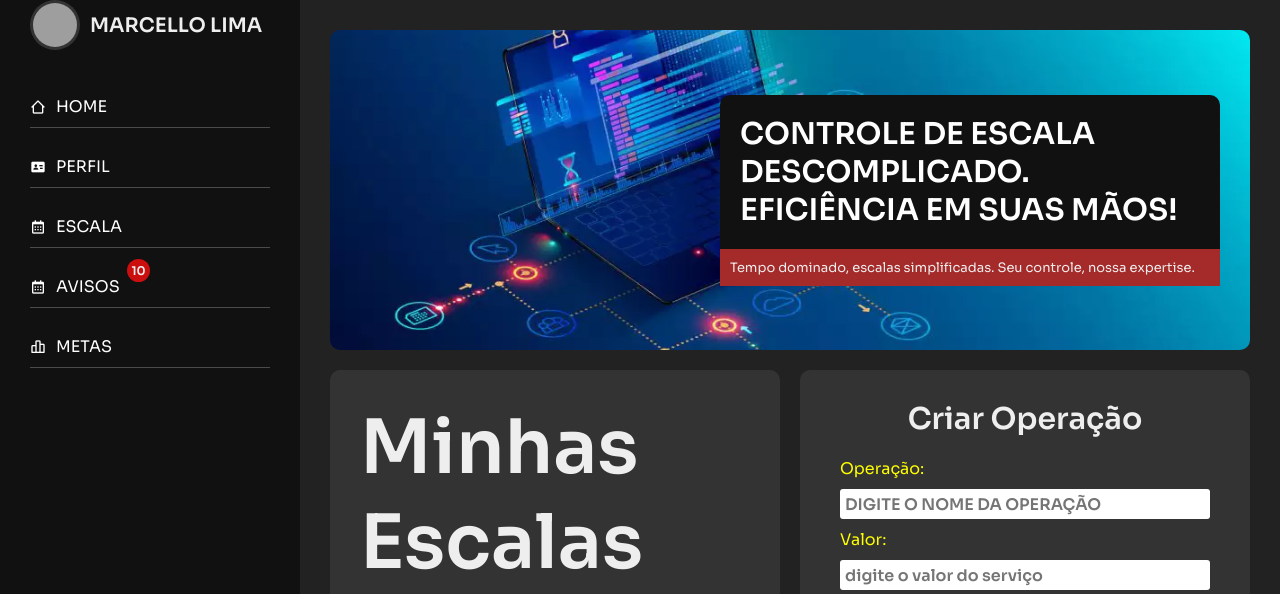
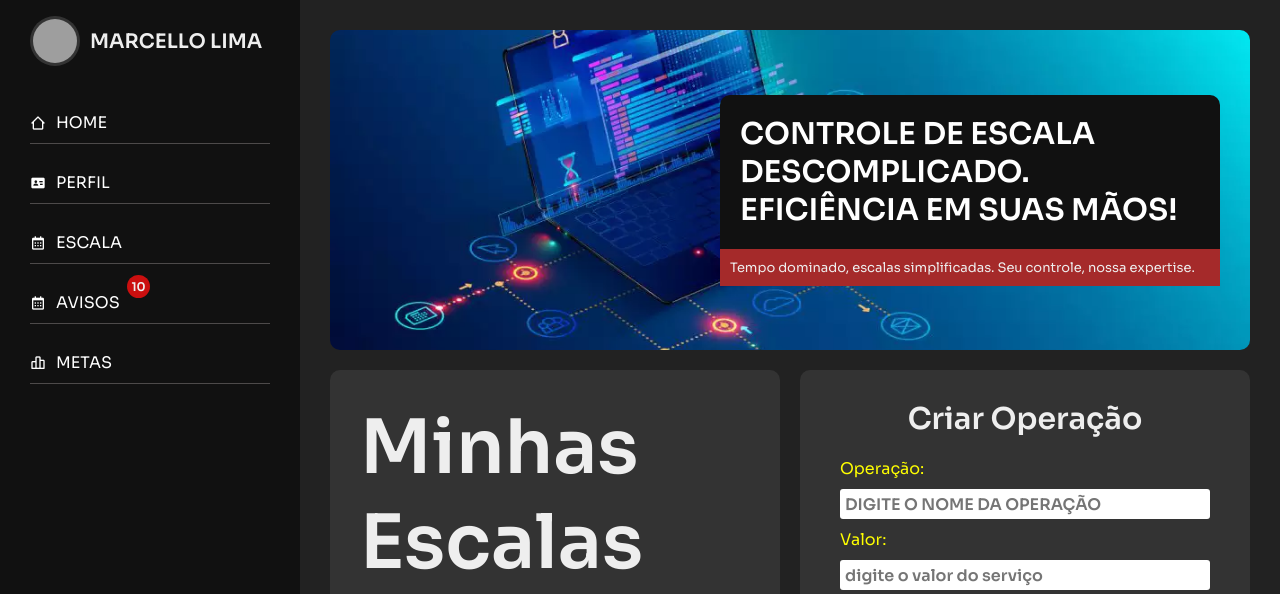
Before and after one commit to mlaferreira/adm, a PHP site: page / in a window 1280 px wide. Shown: the top 594 px of the page. Run offline with PHP 8.4, Linux system fonts and the light colour scheme; grey boxes are pictures that could not be loaded.

Commit message:
melhorando mais uma vez

```diff
--- a/assets/css/header.css
+++ b/assets/css/header.css
@@ -7,7 +7,7 @@ header{
     color: #eee;
     display: flex;
     flex-direction: column;
-    padding: 0 3rem;
+    padding: 1.6rem 3rem;
 }
 header .logo{
     display: flex;
```
